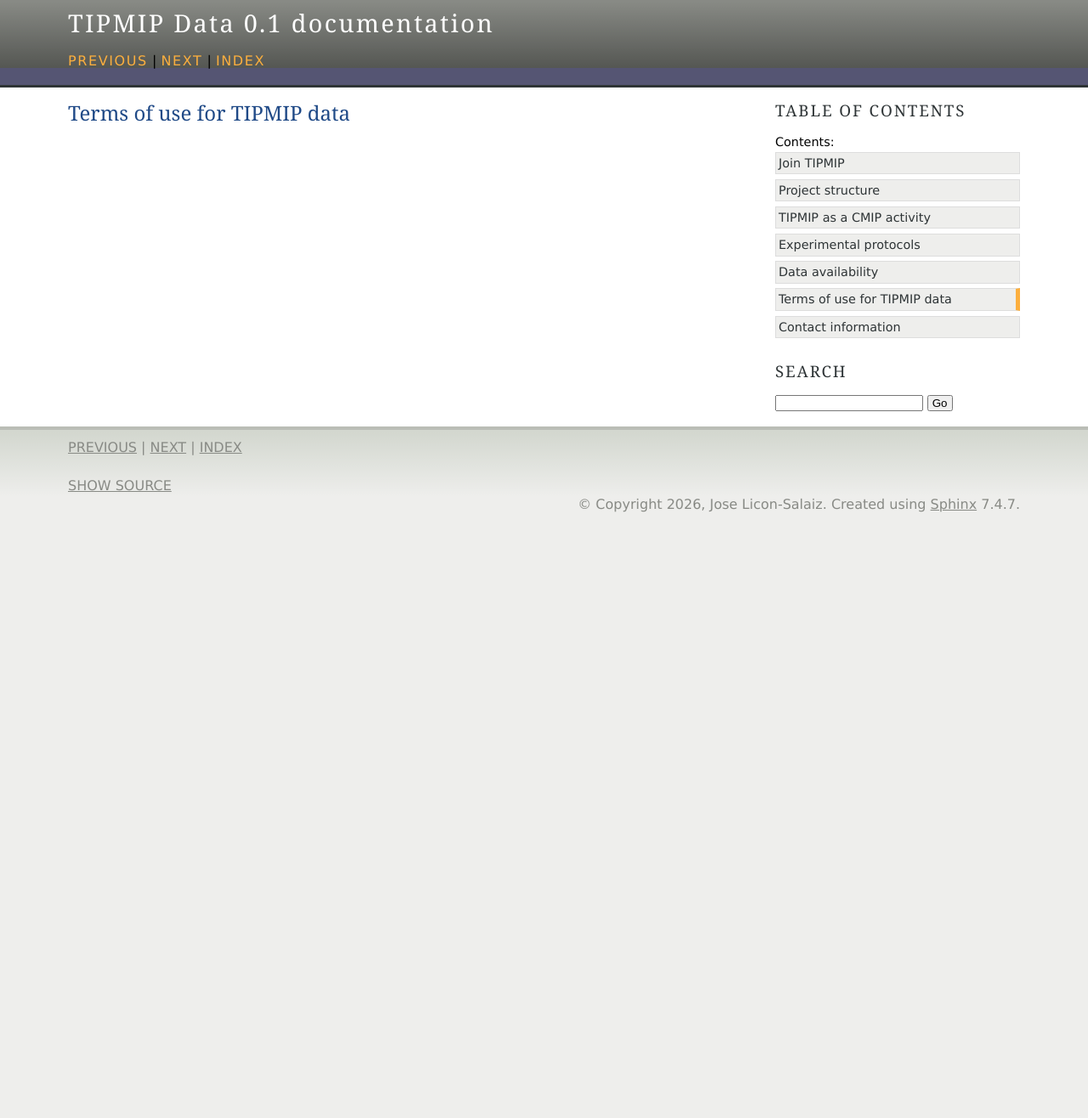
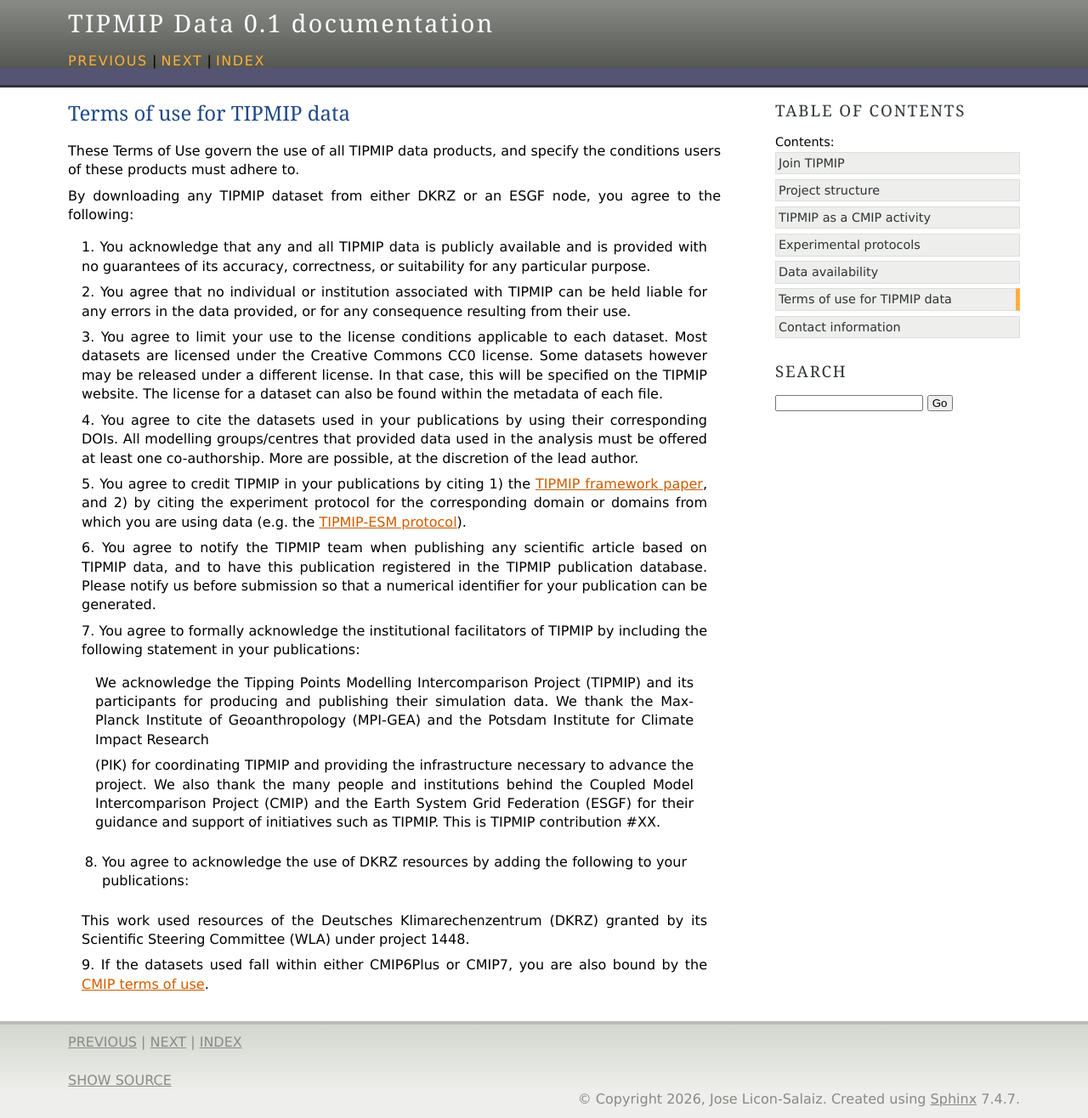
Before and after one commit to tipmip-hub/tipmip-info, a Sphinx documentation site: the page built from docs/source/terms-of-use.rst, in a window 1280 px wide. Shown: the whole page at 85% size. Built offline with Sphinx 7.4.7, drawn with Linux system fonts in a browser that asks for light colours; before the commit the page ends 900 px from its top, so only the background shows below that.

Commit message:
added terms of use

```diff
--- a/docs/source/terms-of-use.rst
+++ b/docs/source/terms-of-use.rst
@@ -1,2 +1,52 @@
 Terms of use for TIPMIP data
 ============================
+
+These Terms of Use govern the use of all TIPMIP data products, and specify the conditions users of these products
+must adhere to.
+
+By downloading any TIPMIP dataset from either DKRZ or an ESGF node, you agree to the following:
+
+    1. You acknowledge that any and all TIPMIP data is publicly available and is provided with no guarantees of
+    its accuracy, correctness, or suitability for any particular purpose.
+
+    2. You agree that no individual or institution associated with TIPMIP can be held liable for any errors in the
+    data provided, or for any consequence resulting from their use.
+
+    3. You agree to limit your use to the license conditions applicable to each dataset. Most datasets are licensed
+    under the Creative Commons CC0 license. Some datasets however may be released under a different
+    license. In that case, this will be specified on the TIPMIP website. The license for a dataset can also be
+    found within the metadata of each file.
+
+    4. You agree to cite the datasets used in your publications by using their corresponding DOIs. All modelling
+    groups/centres that provided data used in the analysis must be offered at least one co-authorship. More
+    are possible, at the discretion of the lead author.
+
+    5. You agree to credit TIPMIP in your publications by citing
+    1) the `TIPMIP framework paper <https://egusphere.copernicus.org/preprints/2025/egusphere-2025-1899/>`_,
+    and 2) by citing the experiment protocol for the corresponding domain or domains from which you are using data
+    (e.g. the `TIPMIP-ESM protocol <https://egusphere.copernicus.org/preprints/2025/egusphere-2025-3604/>`_).
+
+    6. You agree to notify the TIPMIP team when publishing any scientific article based on TIPMIP data, and to
+    have this publication registered in the TIPMIP publication database. Please notify us before submission so
+    that a numerical identifier for your publication can be generated.
+
+    7. You agree to formally acknowledge the institutional facilitators of TIPMIP by including the following
+    statement in your publications:
+
+        We acknowledge the Tipping Points Modelling Intercomparison Project (TIPMIP) and its participants
+        for producing and publishing their simulation data. We thank the Max-Planck Institute of Geoanthropology
+        (MPI-GEA) and the Potsdam Institute for Climate Impact Research
+
+        (PIK) for coordinating TIPMIP and providing the infrastructure necessary to advance the project.
+        We also thank the many people and institutions behind the Coupled Model Intercomparison
+        Project (CMIP) and the Earth System Grid Federation (ESGF) for their guidance and support
+        of initiatives such as TIPMIP. This is TIPMIP contribution #XX.
+
+
+    8. You agree to acknowledge the use of DKRZ resources by adding the following to your publications:
+
+    This work used resources of the Deutsches Klimarechenzentrum (DKRZ) granted by its Scientific Steering
+    Committee (WLA) under project 1448.
+
+    9. If the datasets used fall within either CMIP6Plus or CMIP7, you are also bound by the
+    `CMIP terms of use <https://pcmdi.llnl.gov/CMIP6Plus/TermsOfUse/TermsOfUse6-5.html>`_.
```
